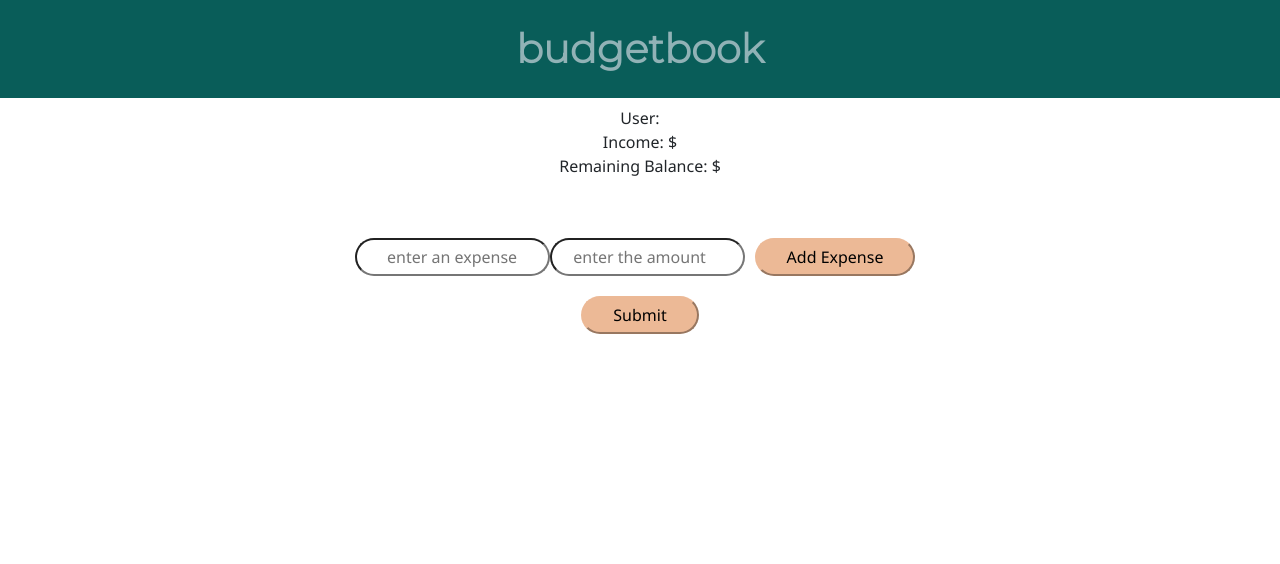
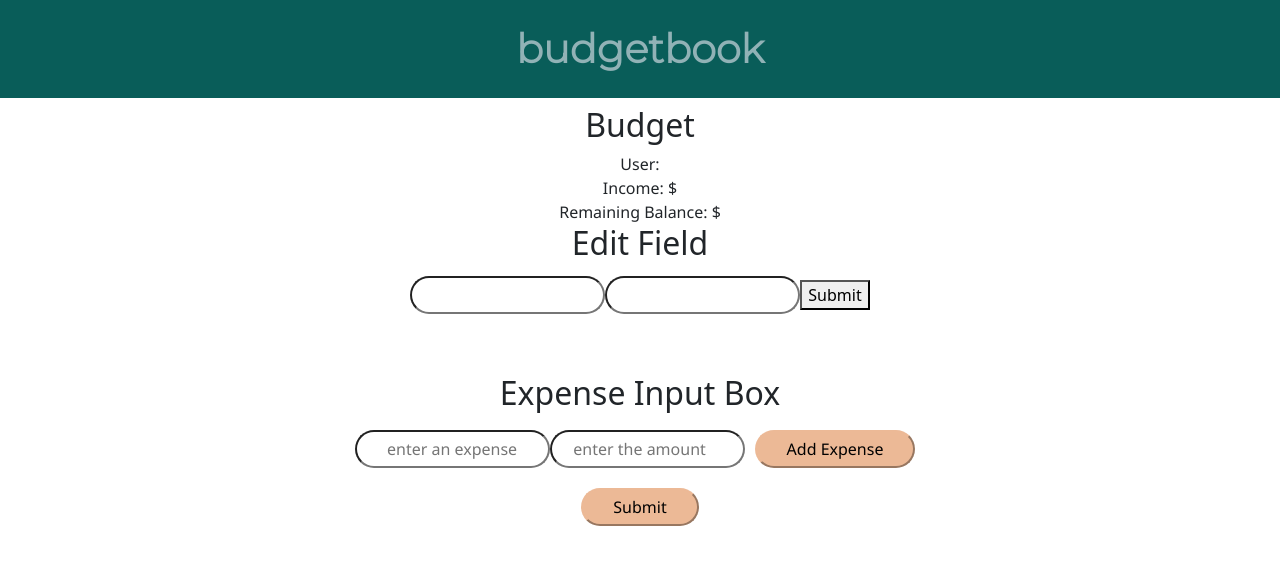
Before and after one commit to Team-formerly-known-as/budget-book-frontend, a React (Create React App) app: page /create in a window 1280 px wide. Shown: the top 564 px of the page. Built offline with nearby package versions, Linux system fonts and the light colour scheme.

Commit message:
added edit field and partial functionality

```diff
--- a/src/components/create/CreateBudget.js
+++ b/src/components/create/CreateBudget.js
@@ -14,6 +14,7 @@ function CreateBudget(props) {
 
 	return (
 		<div className='expense-box'>
+			<h2>Budget</h2>
 			<p className='userName'>User: {props.user.userName}</p>
 			<Expense user={props.user} setUser={props.setUser} />
 			<ButtonFooter />
--- a/src/components/create/Expense.js
+++ b/src/components/create/Expense.js
@@ -71,26 +71,64 @@ function Expense(props) {
     // .then(console.log(props.user))
   }
 
+  // sets the states of the item info to be updated
+  function setUpdate (id) {
+    setExpenseName(id.detail)
+    setExpenseAmount(id.amount)
+    setExpenseId(id._id)
+  }
+
+  // handleUpdate takes the states and updates the item object with them, then calls handleSubmit
+  function handleUpdate () {
+
+    let item = {expenseName, expenseAmount}
+    // console.log(item)
+
+    fetch(`http://localhost:4000/expense/${expenseId}`, {
+      method: "PUT",
+      headers: {
+        'Accept':'application/json',
+        "Content-Type": "application/json",
+      },
+      body: JSON.stringify(item)
+    }).then(console.log(item))
+
+  }
+
 
   const expenseHtml = props.user.expenses.map(lineItem => {
     return(
       <div>
         <p className="itemExpense" key={lineItem._id}>{lineItem.detail}: ${lineItem.amount}</p>
-        <button>Edit</button>
+        <button onClick={() => {setUpdate(lineItem)}}>Edit</button>
         <button onClick={() => {handleDelete(lineItem._id)}}>Delete</button>
       </div>
     )
   })
-  console.log(props.user)
-
+  // console.log(props.user)
 
 
   return (
 		<div className="expense-box">
 			<p>Income: ${props.user.income} </p>
 			{expenseHtml}
-			<p className='balRemainder'> Remaining Balance: ${props.user.remainder}</p>
+      <p className='balRemainder'> Remaining Balance: ${props.user.remainder}</p>
+      <div id="edit-field">
+        <h2>Edit Field</h2>
+        <input
+          value={expenseName}
+          type="text"
+          onChange={handleChangeItem}
+        />
+        <input
+          value={expenseAmount}
+          type="number"
+          onChange={handleChangeAmount}
+        />
+        <button onClick={handleUpdate} type='submit'>Submit</button>
+      </div>
       <div className="expense-input-box">
+        <h2>Expense Input Box</h2>
         <input
           className='userExpense'
           onChange={handleChangeItem}
```
